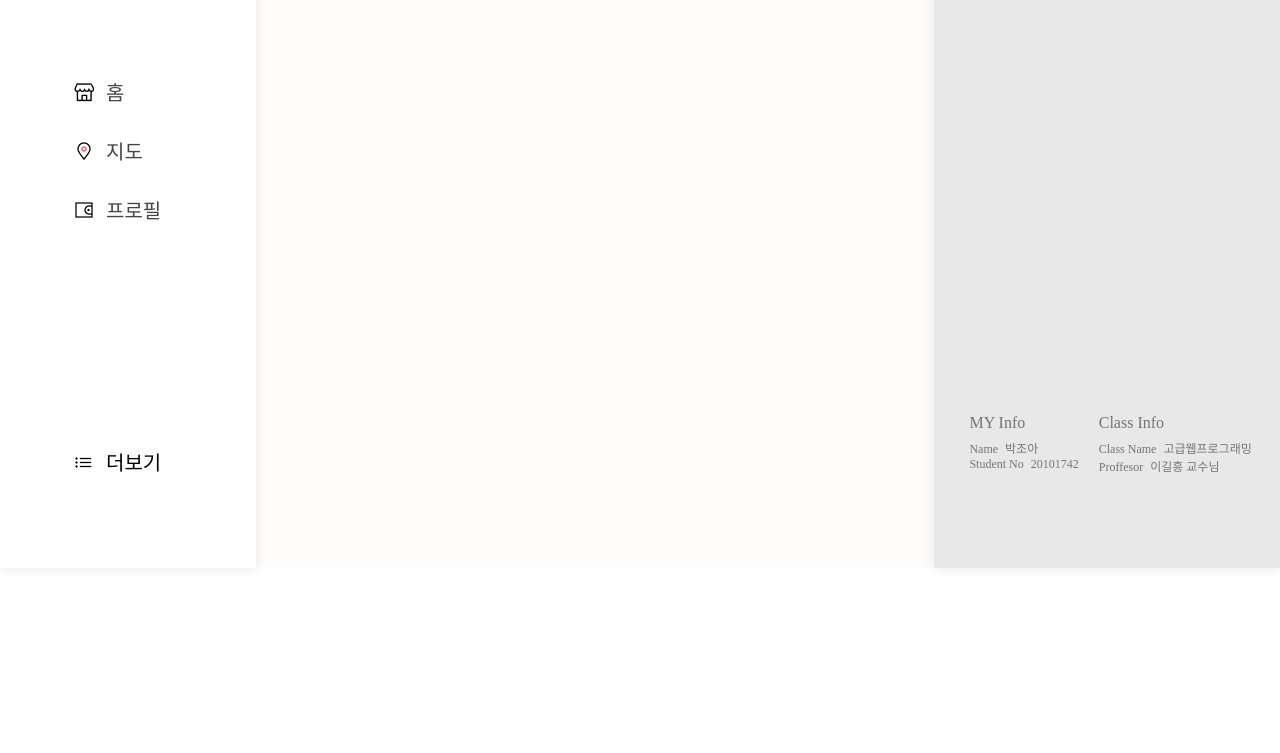
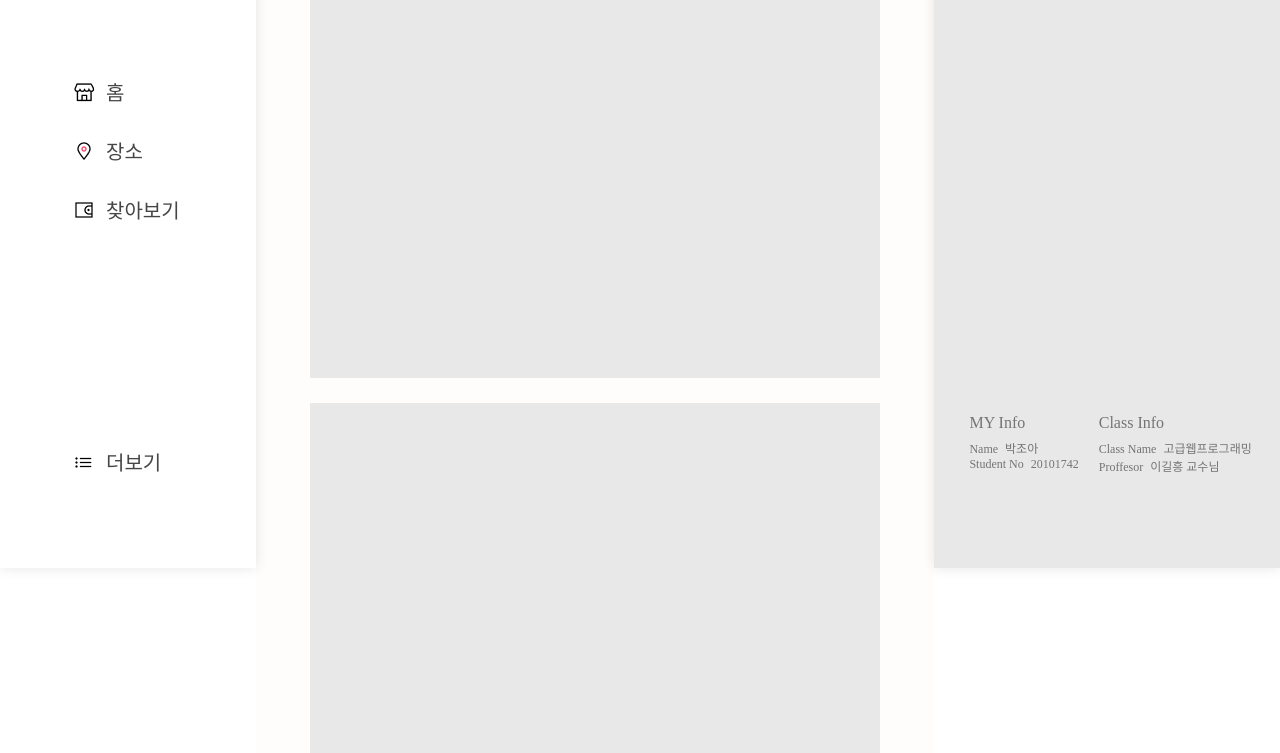
Before and after one commit to parkjoah/PawReady, a plain HTML site: page index.html in a window 1280 px wide. Shown: the part 127-880 px from the top of the page. Before the commit the page ends 800 px from the top, so only its background shows below. Drawn offline with Linux system fonts and the light colour scheme.

Commit message:
feat: login js fix + container box

```diff
--- a/css/index.css
+++ /dev/null
@@ -1,7 +0,0 @@
-@charset "utf-8";
-
-*{margin: 0; padding: 0; box-sizing: border-box;}
-li{list-style: none;}
-a{text-decoration: none; color: inherit;}
-img{max-width: 100%; vertical-align: top;}
-table{width: 100%; border-collapse: collapse;}
--- a/index.html
+++ b/index.html
@@ -5,12 +5,13 @@
     <meta charset="UTF-8">
     <meta name="viewport" content="width=device-width, initial-scale=1.0">
     <title>PAWREADY</title>
-    <link rel="stylesheet" href="   mainpage/css/index.css">
+    <link rel="stylesheet" href="mainpage/css/index.css">
     <script src="/mainpage/js/"></script>
 </head>
 
 <body>
     <div id="wrap">
+        <!-- head -->
         <div class="head-wr">
             <header>
                 <div class="logo-wr">
@@ -20,8 +21,8 @@
                     <nav>
                         <ul>
                             <li><a href="#"><img src="mainpage/img/nav_1.png" alt="home">홈</a></li>
-                            <li><a href="#"><img src="mainpage/img/nav_2.png" alt="map">지도</a></li>
-                            <li><a href="#"><img src="mainpage/img/nav_3.png" alt="prf">프로필</a></li>
+                            <li><a href="#"><img src="mainpage/img/nav_2.png" alt="map">장소</a></li>
+                            <li><a href="#"><img src="mainpage/img/nav_3.png" alt="prf">찾아보기</a></li>
                         </ul>
                     </nav>
                     <div class="more-tap">
@@ -30,8 +31,24 @@
             </header>
         </div>
 
-        <main></main>
+        <!-- contents -->
+        <main>
+            <div class="container">
+                <!-- <div class="conHead">
+                    <img class="conProf"  alt="user">
+                    <p id="username"></p>
+                    <img class="conMore" src="mainpage/img/more.png" alt="more">
+                </div>
+                <div class="conImg">
 
+                </div>
+                <div class="conFoot">
+                </div> -->
+            </div>
+            <div class="container"></div>
+        </main>
+
+        <!-- footer -->
         <footer>
             <div id="foot-wr">
                 <div class="foot-friend">
--- a/loginpage/js/login.js
+++ b/loginpage/js/login.js
@@ -11,7 +11,7 @@ const loginForm = document.getElementById("loginForm");
 const errorMessage = document.getElementById("error-message");
 
 loginForm.addEventListener("submit", function (event) {
-    event.preventDefault(); // 기본 폼 제출 동작 방지
+    event.preventDefault();
 
     // 입력 값 가져오기
     const username = document.getElementById("username").value.trim();
@@ -20,7 +20,7 @@ loginForm.addEventListener("submit", function (event) {
     // 아이디와 비밀번호 확인
     if (username === validCredentials.username && password === validCredentials.password) {
         alert("Login successful!");
-        window.location.href = "../../index.html";
+        window.location.href = "../index.html";
     } else {
         alert("아이디와 비밀번호를 확인해주세요 !");
     }
--- a/mainpage/css/index.css
+++ b/mainpage/css/index.css
@@ -7,12 +7,12 @@ img{max-width: 100%; vertical-align: top;}
 table{width: 100%; border-collapse: collapse;}
 
 body{width:auto; height: auto;}
-#wrap{max-width: 100%; max-height: 100%; display: flex;}
+#wrap{max-width: 100%; max-height: 100%; margin-bottom: 50px; display: flex;}
 
 /* header */
 .head-wr{width: 20%; height: 695px; position: fixed; left: 0;box-shadow: 0px 0px 12px 0px #0000001A;}
 header{background-color: #fff; }
-main{width: 53%;background-color: #FFFCFC ;height: 695px; margin-left: 20%;}
+main{width: 53%;background-color: #FFFCFC ;height: max-content; margin-left: 20%;}
 footer{width: 27%; background-color: #E8E8E8;height: 695px;  position: fixed; right: 0;box-shadow: 0px 0px 12px 0px #0000001A;}
 
 .logo-wr{width: 100%; height: 120px;}
@@ -23,12 +23,16 @@ footer{width: 27%; background-color: #E8E8E8;height: 695px;  position: fixed; ri
     margin: 50px auto;
 
 }
-nav{ width: 100%; height: 450px; margin: auto; padding-left: 70px; padding-top: 50px;}
-nav ul li{ color: rgb(70, 70, 70);  width: 100%; font-size: 20px; padding-top: 30px;}
-.more-tap{height: 25px; padding-left: 70px; width: 100%; font-size: 20px;}
+nav{ color: rgb(70, 70, 70); width: 100%; height: 450px; margin: auto; padding-left: 70px; padding-top: 50px;}
+nav ul li{ width: 100%; font-size: 20px; padding-top: 30px;}
+.more-tap{color: rgb(70, 70, 70); height: 25px; padding-left: 70px; width: 100%; font-size: 20px;}
 header img{ padding-right: 8px;}
 
 /* main */
+.container{display: block; margin: auto; margin-top: 25px; width: 570px; height: 480px; background-color: #E8E8E8;}
+.conHead{height: 45px; width: 100%; background-color: #333;}
+.conImg{background-color: #000; width: 100%; height: 400px;}
+.conFoot{width: 100%; height: 35px; background-color: #333; }
 
 
 /* footer */
```
Also changed, not shown: mainpage/img/more.png (added).
